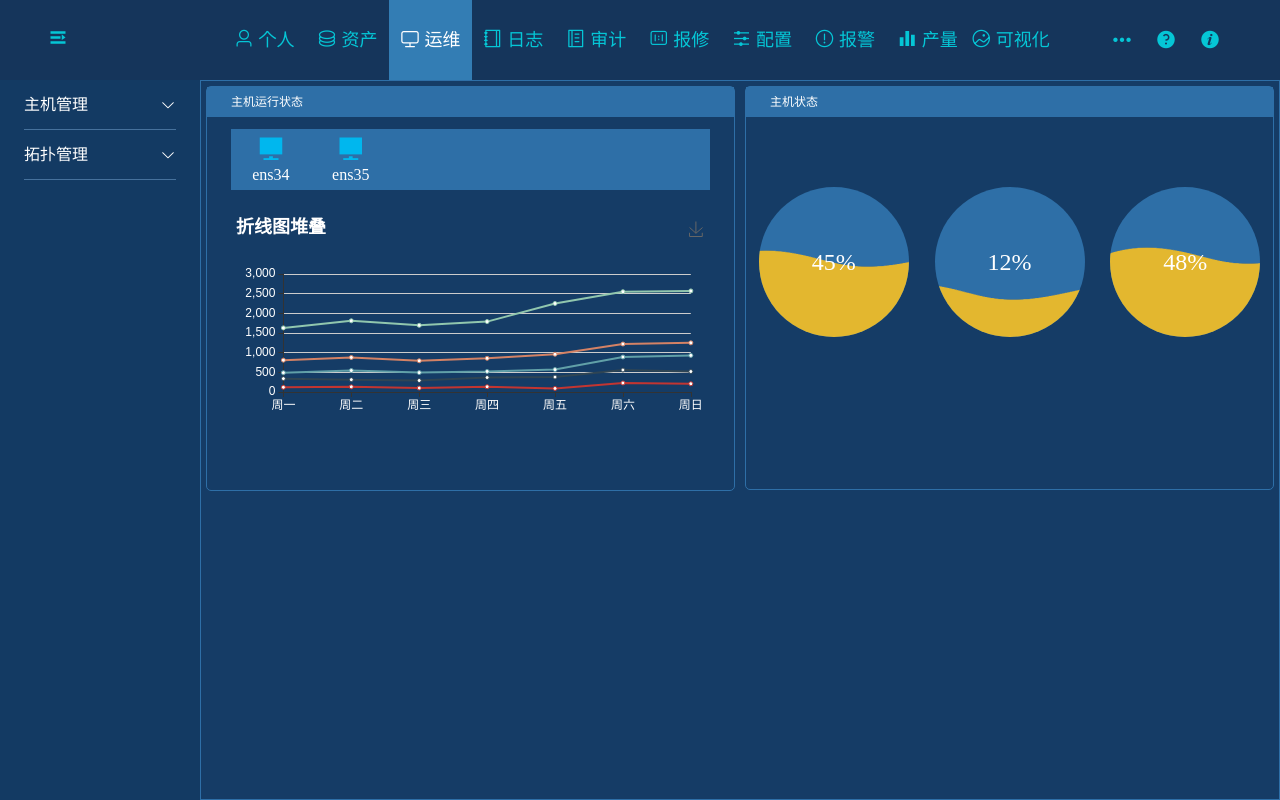
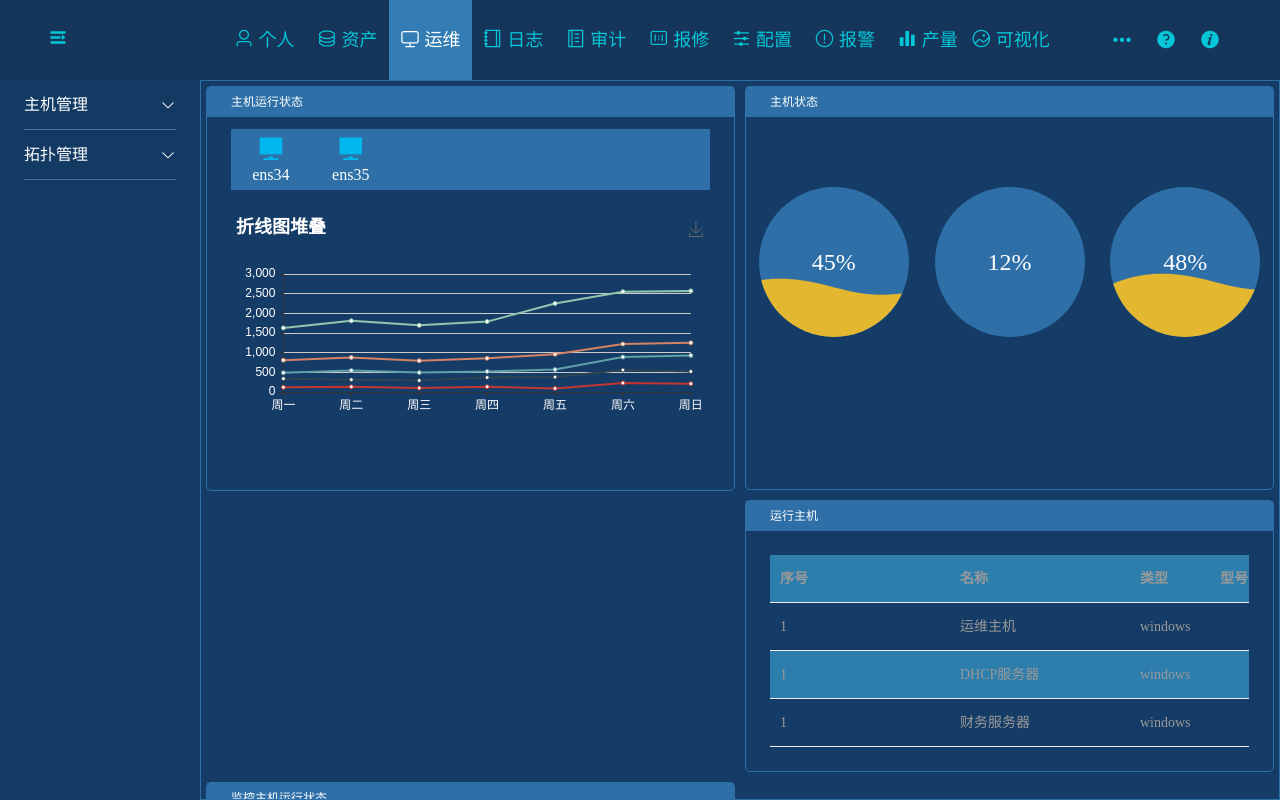
Before and after one commit to zhangct456/new_vue, a Vue app: page /#/base/operation in a window 1280 px wide. Built offline with nearby package versions, Linux system fonts and the light colour scheme.

Commit message:
demo页面

```diff
--- a/src/pages/Operation/Operation.vue
+++ b/src/pages/Operation/Operation.vue
@@ -13,8 +13,18 @@
           <HostStatus></HostStatus>
         </div>
       </el-col>
-      <el-col class="box" :sm="24" :lg="12"></el-col>
-      <el-col class="box" :sm="24" :lg="12"></el-col>
+      <el-col class="box" :sm="24" :lg="12">
+        <div class="info-modular">
+          <div class="title">运行主机</div>
+          <RunHost></RunHost>
+        </div>
+      </el-col>
+      <el-col class="box" :sm="24" :lg="12">
+        <div class="info-modular">
+          <div class="title">监控主机运行状态</div>
+          <MonitorStatus></MonitorStatus>
+        </div>
+      </el-col>
     </el-row>
   </div>
 </template>
@@ -22,10 +32,12 @@
 <script>
 import RunStatus from "./Operation/RunStatus";
 import HostStatus from "./Operation/HostStatus";
+import RunHost from "./Operation/RunHost";
+import MonitorStatus from "./Operation/MonitorStatus";
 
 export default {
   name: "Operation",
-  components: { RunStatus, HostStatus },
+  components: { RunStatus, HostStatus, RunHost, MonitorStatus },
   props: {},
   data() {
     return {};
--- a/src/pages/Operation/Operation/HostStatus.vue
+++ b/src/pages/Operation/Operation/HostStatus.vue
@@ -1,20 +1,20 @@
 <template>
-  <div class="status-area">
+  <div class="status-area" :class="{'status-mobile': isMobile}">
     <div class="status">
       <div class="status-num">
-        <img class="img1" :style="{top: (100 - cpu) + 'px'}" src="@/assets/curve-line.png" />
+        <img class="img1" :style="{top: (100 - cpu) + '%'}" src="@/assets/curve-line.png" />
         <div class="text">{{cpu}}%</div>
       </div>
     </div>
     <div class="status">
       <div class="status-num">
-        <img class="img2" :style="{top: (100 - storge) + 'px'}" src="@/assets/curve-line.png" />
+        <img class="img2" :style="{top: (100 - storge) + '%'}" src="@/assets/curve-line.png" />
         <div class="text">{{storge}}%</div>
       </div>
     </div>
     <div class="status">
       <div class="status-num">
-        <img class="img3" :style="{top: (100 - disk) + 'px'}" src="@/assets/curve-line.png" />
+        <img class="img3" :style="{top: (100 - disk) + '%'}" src="@/assets/curve-line.png" />
         <div class="text">{{disk}}%</div>
       </div>
     </div>
@@ -25,6 +25,7 @@ export default {
   name: "HostStatus",
   components: {},
   props: {},
+  inject: ["screenType"],
   data() {
     return {
       cpu: 45,
@@ -32,8 +33,11 @@ export default {
       disk: 48
     };
   },
-  watch: {},
-  computed: {},
+  computed: {
+    isMobile() {
+      return this.screenType === "mobile";
+    }
+  },
   methods: {},
   created() {},
   mounted() {}
@@ -89,6 +93,16 @@ export default {
     }
   }
 }
+.status-mobile {
+  height: 200px;
+  .status {
+    .status-num {
+      margin-top: 50px;
+      height: 100px;
+      width: 100px;
+    }
+  }
+}
 @keyframes myfirst {
   from {
     left: -150px;
--- /dev/null
+++ b/src/pages/Operation/Operation/MonitorStatus.vue
@@ -0,0 +1,87 @@
+<template>
+  <div>
+    <div class="echart-box">
+      <div class="echart" ref="echarts"></div>
+    </div>
+  </div>
+</template>
+<script>
+export default {
+  name: "MonitorStatus",
+  components: {},
+  props: {},
+  data() {
+    return {
+      echart: null
+    };
+  },
+  computed: {},
+  created() {},
+  mounted() {
+    this.echart = this.$echarts.init(this.$refs.echarts);
+    setTimeout(() => {
+      this.drawEchart();
+    }, 0);
+  },
+  methods: {
+    drawEchart() {
+      this.echart.setOption({
+        legend: {
+          textStyle: {
+            color: "#fff"
+          }
+        },
+        tooltip: {},
+        textStyle: {
+          color: "#fff"
+        },
+        grid: {
+          left: "3%",
+          right: "4%",
+          bottom: "1%",
+          containLabel: true
+        },
+        dataset: {
+          dimensions: ["product", "2015", "2016", "2017"],
+          source: [
+            {
+              product: "Matcha Latte",
+              "2015": 43.3,
+              "2016": 85.8,
+              "2017": 93.7
+            },
+            { product: "Milk Tea", "2015": 83.1, "2016": 73.4, "2017": 55.1 },
+            {
+              product: "Cheese Cocoa",
+              "2015": 86.4,
+              "2016": 65.2,
+              "2017": 82.5
+            },
+            {
+              product: "Walnut Brownie",
+              "2015": 72.4,
+              "2016": 53.9,
+              "2017": 39.1
+            }
+          ]
+        },
+        xAxis: { type: "category" },
+        yAxis: {},
+        // Declare several bar series, each will be mapped
+        // to a column of dataset.source by default.
+        series: [{ type: "bar" }, { type: "bar" }, { type: "bar" }]
+      });
+      this.echart.resize();
+    }
+  }
+};
+</script>
+<style lang="less" scoped>
+.echart-box {
+  height: 300px;
+  padding: 24px;
+  .echart {
+    height: 200px;
+  }
+}
+</style>
--- /dev/null
+++ b/src/pages/Operation/Operation/RunHost.vue
@@ -0,0 +1,68 @@
+<template>
+  <div class="table-box">
+    <el-table
+      :data="tableData"
+      :highlight-current-row="false"
+      :header-cell-style="{ backgroundColor: '#2e7ead', color: '#999' }"
+      :row-style="rowStyle"
+      :cell-style="{color: '#999'}"
+      style="width: 100%"
+    >
+      <el-table-column prop="id" label="序号" width="180"></el-table-column>
+      <el-table-column prop="name" label="名称" width="180"></el-table-column>
+      <el-table-column prop="type" label="类型"></el-table-column>
+      <el-table-column prop="note" label="型号"></el-table-column>
+      <el-table-column prop="brand" label="品牌"></el-table-column>
+      <el-table-column prop="location" label="安装位置"></el-table-column>
+      <el-table-column prop="status" label="在线状态"></el-table-column>
+    </el-table>
+  </div>
+</template>
+<script>
+export default {
+  name: "RunHost",
+  components: {},
+  props: {},
+  data() {
+    return {
+      tableData: [
+        {
+          id: 1,
+          name: "运维主机",
+          type: "windows",
+          status: "在线"
+        },
+        {
+          id: 1,
+          name: "DHCP服务器",
+          type: "windows",
+          status: "在线"
+        },
+        {
+          id: 1,
+          name: "财务服务器",
+          type: "windows",
+          status: "在线"
+        }
+      ]
+    };
+  },
+  computed: {},
+  methods: {
+    rowStyle(row) {
+      if (row.rowIndex % 2 == 0) {
+        return { backgroundColor: "#153c66" };
+      } else {
+        return { backgroundColor: "#2e7ead" };
+      }
+    }
+  },
+  created() {},
+  mounted() {}
+};
+</script>
+<style lang="less" scoped>
+.table-box {
+  padding: 24px;
+}
+</style>
```
